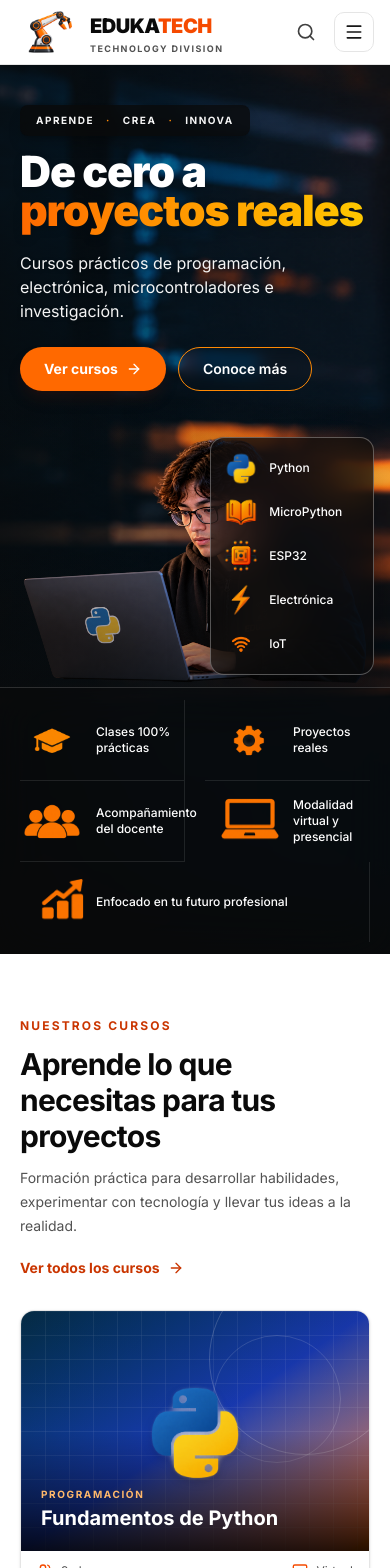
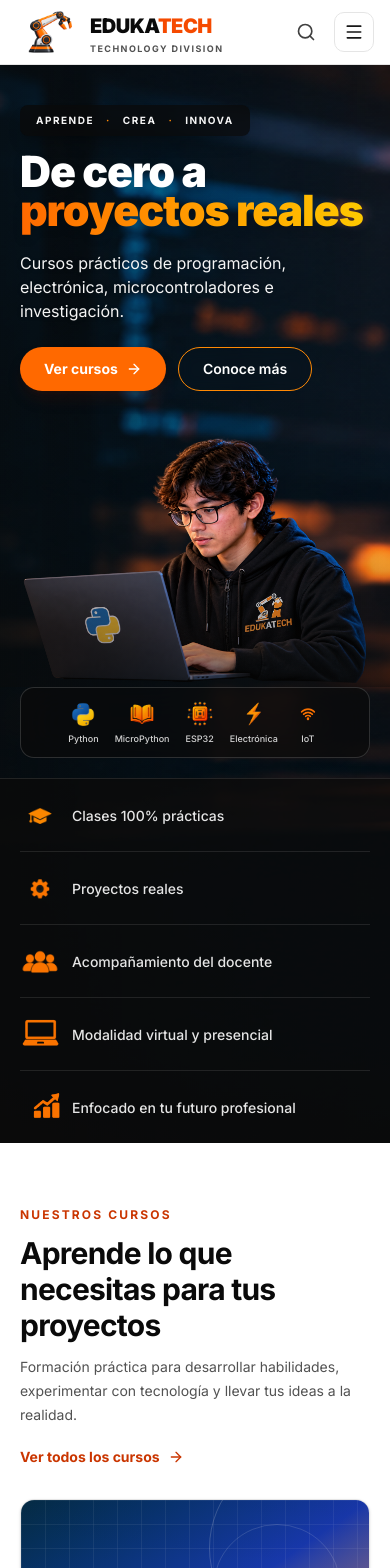
Before and after one commit to pishon2005/PaginaWebEducativa, a Next.js app: page / in a window 390 px wide. Shown: the top 1568 px of the page. Built offline with nearby package versions, Linux system fonts and the light colour scheme.

Commit message:
feath: correciones del apartado principal

```diff
--- a/src/app/(public)/page.tsx
+++ b/src/app/(public)/page.tsx
@@ -1,5 +1,6 @@
 import Link from "next/link";
 import Image from "next/image";
+import { Hero } from "@/components/public/hero";
 import {
   ArrowRight,
   ArrowUpRight,
@@ -127,124 +128,7 @@ const benefits: {
 export default function HomePage() {
   return (
     <div className="bg-white text-neutral-900">
-      <section
-        id="inicio"
-        className="relative isolate flex min-h-[690px] flex-col overflow-hidden bg-neutral-950 text-white sm:min-h-[720px] lg:min-h-[610px]"
-      >
-        <Image
-          src="/img/Fondo1.png"
-          alt=""
-          fill
-          priority
-          sizes="100vw"
-          className="absolute inset-0 z-0 object-cover object-center"
-        />
-        <div
-          className="absolute inset-0 z-[1] bg-[linear-gradient(90deg,rgba(10,10,10,0.58)_0%,rgba(10,10,10,0.18)_48%,rgba(10,10,10,0)_100%),linear-gradient(0deg,rgba(10,10,10,0.04)_0%,transparent_22%)]"
-          aria-hidden="true"
-        />
-        <div className="pointer-events-none absolute inset-x-0 bottom-0 z-0 h-24 bg-gradient-to-t from-neutral-950/65 to-transparent lg:h-28" />
-
-        <div className="relative z-20 mx-auto grid w-full max-w-[1440px] flex-1 grid-rows-[auto_18rem] items-center gap-2 px-5 pt-10 sm:grid-rows-[auto_23rem] sm:px-8 sm:pt-12 lg:grid-rows-1 lg:grid-cols-[1.08fr_0.92fr] lg:gap-0 lg:px-14 lg:pt-8 lg:pb-28">
-          <div className="relative z-20 max-w-[700px]">
-            <p className="inline-flex select-none items-center gap-3 rounded-md bg-neutral-950/75 px-4 py-2 text-[10px] font-bold uppercase tracking-[0.15em] text-neutral-100 shadow-lg shadow-black/20 backdrop-blur-sm sm:text-xs">
-              Aprende <span className="text-orange-400">·</span> Crea{" "}
-              <span className="text-orange-400">·</span> Innova
-            </p>
-            <h1 className="mt-4 max-w-[700px] text-[clamp(2.25rem,11vw,3rem)] leading-[0.92] font-black tracking-tight text-white drop-shadow-lg sm:text-[clamp(2.75rem,4.4vw,4.5rem)]">
-              De cero a
-              <br />
-              <span className="bg-gradient-to-r from-orange-500 to-yellow-400 bg-clip-text text-transparent">
-                proyectos reales
-              </span>
-            </h1>
-            <p className="mt-5 max-w-[470px] text-base leading-6 text-neutral-100 drop-shadow sm:text-lg">
-              Cursos prácticos de programación, electrónica,
-              microcontroladores e investigación.
-            </p>
-            <div className="mt-6 flex flex-wrap gap-3">
-              <Link
-                href="/cursos"
-                className="inline-flex min-h-11 items-center justify-center gap-2 rounded-full bg-orange-500 px-6 text-sm font-bold text-white shadow-lg shadow-orange-950/30 transition hover:bg-orange-600 focus-visible:outline-2 focus-visible:outline-offset-2 focus-visible:outline-white"
-              >
-                Ver cursos
-                <ArrowRight className="size-4" aria-hidden="true" />
-              </Link>
-              <Link
-                href="#proyectos"
-                className="inline-flex min-h-11 items-center justify-center gap-2 rounded-full border border-orange-400 px-6 text-sm font-semibold text-white backdrop-blur-sm transition hover:bg-white/10 focus-visible:outline-2 focus-visible:outline-offset-2 focus-visible:outline-white"
-              >
-                Conoce más
-              </Link>
-            </div>
-          </div>
-
-          <div className="relative z-10 -mx-5 h-full min-h-0 select-none sm:-mx-8 lg:pointer-events-none lg:absolute lg:inset-y-0 lg:right-0 lg:left-auto lg:mx-0 lg:w-[66%] lg:translate-x-[-24%]">
-            <Image
-              src="/img/4ff137cd-cd0b-49f5-aa0f-56f69175eaba.png"
-              alt=""
-              fill
-              draggable={false}
-              priority
-              sizes="(max-width: 1023px) 100vw, 66vw"
-              className="pointer-events-none select-none object-contain object-bottom lg:object-right-bottom"
-            />
-            <div
-              className="absolute inset-0 bg-gradient-to-t from-neutral-950/45 via-transparent to-neutral-950/5 lg:bg-gradient-to-r lg:from-neutral-950/25 lg:via-transparent lg:to-transparent"
-              aria-hidden="true"
-            />
-            <aside
-              aria-label="Tecnologías que aprenderás"
-              className="absolute right-4 bottom-3 z-20 w-[min(10.5rem,42vw)] select-none rounded-xl border border-white/30 bg-neutral-950/65 p-3 shadow-2xl shadow-black/40 backdrop-blur-xl sm:right-7 sm:bottom-5 sm:w-44 sm:p-4 lg:top-[42%] lg:right-[5%] lg:bottom-auto lg:-translate-y-1/2"
-            >
-              <ul className="pointer-events-none grid gap-2 sm:gap-2.5">
-                {technologies.map(({ label, icon }) => (
-                  <li
-                    key={label}
-                    className="flex min-w-0 items-center gap-2.5 text-xs font-medium text-white sm:gap-3 sm:text-sm"
-                  >
-                    <Image
-                      src={icon}
-                      alt=""
-                      width={48}
-                      height={48}
-                      draggable={false}
-                      className="size-9 shrink-0 select-none object-contain sm:size-10"
-                    />
-                    <span className="truncate">{label}</span>
-                  </li>
-                ))}
-              </ul>
-            </aside>
-          </div>
-        </div>
-
-        <div
-          aria-label="Ventajas de aprender en EDUKATECH"
-          className="relative z-30 border-t border-white/15 bg-neutral-950/65 backdrop-blur-xl lg:absolute lg:inset-x-0 lg:bottom-0"
-        >
-          <div className="mx-auto grid max-w-[1440px] grid-cols-1 gap-x-5 px-5 py-3 sm:px-8 sm:py-4 min-[380px]:grid-cols-2 lg:grid-cols-5 lg:px-14">
-            {features.map(({ label, icon }) => (
-              <div
-                key={label}
-                className="flex min-h-14 items-center gap-3 border-b border-white/10 py-2 last:border-0 min-[380px]:[&:nth-child(odd)]:border-r min-[380px]:[&:nth-child(odd)]:pr-3 min-[380px]:[&:nth-child(even)]:pl-3 min-[380px]:[&:nth-last-child(2)]:border-b-0 min-[380px]:last:col-span-2 min-[380px]:last:border-r-0 min-[380px]:last:border-b-0 lg:border-r lg:border-b-0 lg:first:pl-0 lg:last:col-span-1 lg:last:border-0"
-              >
-                <Image
-                  src={icon}
-                  alt=""
-                  width={72}
-                  height={72}
-                  draggable={false}
-                  className="size-16 shrink-0 select-none object-contain"
-                />
-                <span className="text-xs leading-4 font-medium text-white sm:text-sm">
-                  {label}
-                </span>
-              </div>
-            ))}
-          </div>
-        </div>
-      </section>
+      <Hero />
 
       <section
         id="catalogo"
--- a/src/components/public/benefits-bar.tsx
+++ b/src/components/public/benefits-bar.tsx
@@ -15,7 +15,7 @@ export function BenefitsBar() {
   return (
     <div
       aria-label="Ventajas de aprender en EDUKATECH"
-      className="border-t border-white/10 bg-neutral-950/80"
+      className="relative z-20 border-t border-white/10 bg-neutral-950/80 lg:absolute lg:inset-x-0 lg:bottom-0"
     >
       <div className="mx-auto grid max-w-[1440px] grid-cols-1 px-5 sm:px-8 min-[480px]:grid-cols-2 lg:grid-cols-5 lg:px-14">
         {features.map(({ label, icon }, index) => (
--- a/src/components/public/hero.tsx
+++ b/src/components/public/hero.tsx
@@ -1,6 +1,7 @@
 import Image from "next/image";
 import Link from "next/link";
 import { ArrowRight } from "lucide-react";
+import { BenefitsBar } from "./benefits-bar";
 
 const technologies = [
   { label: "Python", icon: "/img/python.png" },
@@ -14,11 +15,10 @@ export function Hero() {
   return (
     <section
       id="inicio"
-      className="relative isolate flex min-h-[420px] flex-col overflow-hidden bg-neutral-950 text-white sm:min-h-[480px] lg:min-h-[520px]"
+      className="relative isolate flex min-h-[690px] flex-col overflow-hidden bg-neutral-950 text-white sm:min-h-[720px] lg:min-h-[680px]"
     >
-      {/* ── Imagen de fondo (background tecnológico con formas naranjas) ── */}
       <Image
-        src="/img/5c5b480b-2177-4370-8d39-459bbc47687c.png"
+        src="/img/Fondo1.png"
         alt=""
         fill
         priority
@@ -26,112 +26,76 @@ export function Hero() {
         className="absolute inset-0 z-0 object-cover object-center"
       />
 
-      {/* ── Overlay izquierdo: oscurece el 55% izquierdo para que el texto sea legible ── */}
       <div
-        className="absolute inset-0 z-[1] bg-[linear-gradient(90deg,rgba(8,8,8,0.92)_0%,rgba(8,8,8,0.75)_38%,rgba(8,8,8,0.30)_58%,rgba(8,8,8,0.05)_75%,transparent_100%)]"
-        aria-hidden="true"
-      />
-      {/* Overlay inferior sutil para la barra de beneficios */}
-      <div
-        className="absolute inset-x-0 bottom-0 z-[1] h-20 bg-gradient-to-t from-neutral-950/70 to-transparent lg:h-24"
+        className="absolute inset-0 z-[1] bg-[linear-gradient(90deg,rgba(10,10,10,0.58)_0%,rgba(10,10,10,0.18)_48%,rgba(10,10,10,0)_100%),linear-gradient(0deg,rgba(10,10,10,0.04)_0%,transparent_22%)]"
         aria-hidden="true"
       />
 
-      {/* ── Contenido principal ── */}
-      <div className="relative z-10 mx-auto grid w-full max-w-[1440px] flex-1 grid-rows-[1fr_auto] items-stretch gap-0 px-5 sm:px-8 lg:grid-cols-[1fr_auto] lg:grid-rows-1 lg:items-center lg:px-14">
+      <div
+        className="pointer-events-none absolute inset-x-0 bottom-0 z-0 h-24 bg-gradient-to-t from-neutral-950/65 to-transparent lg:h-28"
+        aria-hidden="true"
+      />
 
-        {/* ── Columna izquierda: texto ── */}
-        <div className="flex flex-col justify-center py-10 sm:py-12 lg:max-w-[520px] lg:py-14">
-          {/* Etiqueta APRENDE · CREA · INNOVA */}
-          <p className="inline-flex w-fit select-none items-center gap-2.5 rounded-md bg-neutral-950/70 px-3 py-1.5 text-[11px] font-bold uppercase tracking-[0.18em] text-white backdrop-blur-sm sm:text-xs">
-            APRENDE{" "}
-            <span className="text-orange-500" aria-hidden="true">·</span>
-            {" "}CREA{" "}
-            <span className="text-orange-500" aria-hidden="true">·</span>
-            {" "}INNOVA
+      <div className="relative z-20 mx-auto grid w-full max-w-[1440px] flex-1 grid-rows-[auto_18rem] items-start gap-2 px-5 pt-10 sm:grid-rows-[auto_23rem] sm:px-8 sm:pt-12 lg:grid-rows-1 lg:grid-cols-[1.08fr_0.92fr] lg:gap-0 lg:px-14 lg:pt-16 lg:pb-34 lg:items-center">
+        <div className="relative z-20 max-w-[700px]">
+          <p className="inline-flex select-none items-center gap-3 rounded-md bg-neutral-950/75 px-4 py-2 text-[10px] font-bold uppercase tracking-[0.15em] text-neutral-100 shadow-lg shadow-black/20 backdrop-blur-sm sm:text-xs">
+            Aprende <span className="text-orange-400">·</span> Crea{" "}
+            <span className="text-orange-400">·</span> Innova
           </p>
-
-          {/* Título */}
-          <h1 className="mt-4 text-[clamp(2.6rem,9vw,4rem)] font-black leading-[0.92] tracking-tight text-white drop-shadow-lg sm:text-[clamp(3rem,6vw,4.5rem)]">
+          <h1 className="mt-4 max-w-[700px] text-[clamp(2.25rem,11vw,3rem)] leading-[0.92] font-black tracking-tight text-white drop-shadow-lg sm:text-[clamp(2.75rem,4.4vw,4.5rem)]">
             De cero a
             <br />
             <span className="bg-gradient-to-r from-orange-500 to-yellow-400 bg-clip-text text-transparent">
               proyectos reales
             </span>
           </h1>
-
-          {/* Descripción */}
-          <p className="mt-4 max-w-[420px] text-[15px] leading-relaxed text-neutral-100 drop-shadow sm:text-base">
+          <p className="mt-5 max-w-[470px] text-base leading-6 text-neutral-100 drop-shadow sm:text-lg">
             Cursos prácticos de programación, electrónica,
             microcontroladores e investigación.
           </p>
-
-          {/* Botones */}
           <div className="mt-6 flex flex-wrap gap-3">
             <Link
               href="/cursos"
-              className="inline-flex min-h-11 items-center justify-center gap-2 rounded-full bg-orange-500 px-6 text-sm font-bold text-white shadow-lg shadow-orange-950/40 transition-colors hover:bg-orange-600 focus-visible:outline-2 focus-visible:outline-offset-2 focus-visible:outline-orange-400"
+              className="inline-flex min-h-11 items-center justify-center gap-2 rounded-full bg-orange-500 px-6 text-sm font-bold text-white shadow-lg shadow-orange-950/30 transition hover:bg-orange-600 focus-visible:outline-2 focus-visible:outline-offset-2 focus-visible:outline-white"
             >
               Ver cursos
               <ArrowRight className="size-4" aria-hidden="true" />
             </Link>
             <Link
-              href="#catalogo"
-              className="inline-flex min-h-11 items-center justify-center rounded-full border border-white/30 bg-neutral-950/40 px-6 text-sm font-semibold text-white backdrop-blur-sm transition-colors hover:border-white/50 hover:bg-neutral-950/60 focus-visible:outline-2 focus-visible:outline-offset-2 focus-visible:outline-white"
+              href="#proyectos"
+              className="inline-flex min-h-11 items-center justify-center gap-2 rounded-full border border-orange-400 px-6 text-sm font-semibold text-white backdrop-blur-sm transition hover:bg-white/10 focus-visible:outline-2 focus-visible:outline-offset-2 focus-visible:outline-white"
             >
               Conoce más
             </Link>
           </div>
         </div>
 
-        {/* ── Columna derecha: imagen del estudiante + panel tech ── */}
-        <div className="pointer-events-none relative hidden select-none lg:block lg:h-full lg:w-[52%] xl:w-[54%]">
-          {/* Imagen del estudiante */}
+        <div className="relative z-10 -mx-5 h-full min-h-0 select-none sm:-mx-8 lg:pointer-events-none lg:absolute lg:inset-y-0 lg:right-0 lg:left-auto lg:mx-0 lg:w-[66%] lg:translate-x-[-20%]">
           <Image
-            src="/img/4ff137cd-cd0b-49f5-aa0f-56f69175eaba.png"
+            src="/img/chico_fondo.png"
             alt=""
             fill
             draggable={false}
             priority
-            sizes="55vw"
-            className="object-contain object-right-bottom"
+            sizes="(max-width: 1023px) 100vw, 66vw"
+            className="pointer-events-none select-none object-contain object-bottom lg:object-right-bottom"
           />
-          {/* Gradiente de fusión izquierda */}
           <div
-            className="absolute inset-0 bg-gradient-to-r from-neutral-950/60 via-transparent to-transparent"
+            className="absolute inset-0 bg-gradient-to-t from-neutral-950/45 via-transparent to-neutral-950/5 lg:bg-gradient-to-r lg:from-neutral-950/25 lg:via-transparent lg:to-transparent"
             aria-hidden="true"
           />
-          {/* Gradiente inferior */}
-          <div
-            className="absolute inset-0 bg-gradient-to-t from-neutral-950/50 via-transparent to-transparent"
-            aria-hidden="true"
-          />
-
-          {/* Python logo flotante — centro del área de imagen */}
-          <div
-            className="absolute bottom-[22%] left-[18%] size-14 sm:size-16"
-            aria-hidden="true"
-          >
-            <Image
-              src="/img/python.png"
-              alt=""
-              width={64}
-              height={64}
-              draggable={false}
-              className="size-full object-contain drop-shadow-lg"
-            />
+        </div>
       </div>
 
-          {/* Panel de tecnologías — esquina derecha */}
       <aside
         aria-label="Tecnologías que aprenderás"
-            className="pointer-events-auto absolute top-1/2 right-4 z-20 w-44 -translate-y-1/2 select-none rounded-xl border border-white/20 bg-neutral-950/70 p-4 shadow-2xl shadow-black/50 backdrop-blur-xl xl:right-6 xl:w-48"
+        className="pointer-events-none absolute top-[45%] right-24 z-30 hidden w-56 -translate-y-1/2 select-none rounded-2xl border border-white/15 bg-neutral-950/80 p-3 shadow-2xl shadow-black/50 backdrop-blur-xl lg:block xl:right-72 xl:w-60 xl:p-3.5"
       >
-            <ul className="grid gap-2.5">
+        <ul className="grid gap-2">
           {technologies.map(({ label, icon }) => (
             <li
               key={label}
-                  className="flex min-w-0 items-center gap-3 text-sm font-medium text-white"
+              className="flex min-w-0 items-center gap-3 rounded-xl border border-white/[0.05] bg-white/[0.03] px-3 py-2 text-sm font-medium text-white xl:gap-4 xl:px-3.5 xl:py-2.5 xl:text-[15px]"
             >
               <Image
                 src={icon}
@@ -139,20 +103,18 @@ export function Hero() {
                 width={40}
                 height={40}
                 draggable={false}
-                    className="size-9 shrink-0 select-none object-contain"
+                className="size-9 shrink-0 select-none object-contain xl:size-10"
               />
               <span className="truncate">{label}</span>
             </li>
           ))}
         </ul>
       </aside>
-        </div>
 
-        {/* ── Versión móvil del panel tech (debajo del texto) ── */}
-        <div className="pb-5 lg:hidden">
+      <div className="relative z-20 px-5 pb-5 sm:px-8 lg:hidden">
         <aside
           aria-label="Tecnologías que aprenderás"
-            className="inline-flex items-center gap-4 rounded-xl border border-white/15 bg-neutral-950/70 px-4 py-3 backdrop-blur-xl"
+          className="flex flex-wrap items-center justify-center gap-x-4 gap-y-3 rounded-xl border border-white/15 bg-neutral-950/70 px-4 py-3 backdrop-blur-xl"
         >
           {technologies.map(({ label, icon }) => (
             <div key={label} className="flex flex-col items-center gap-1">
@@ -171,7 +133,8 @@ export function Hero() {
           ))}
         </aside>
       </div>
-      </div>
+
+      <BenefitsBar />
     </section>
   );
 }
```
Also changed, not shown: public/img/chico_fondo.png (renamed from public/img/4ff137cd-cd0b-49f5-aa0f-56f69175eaba.png). Lines whose indentation alone changed are shown as unchanged.
